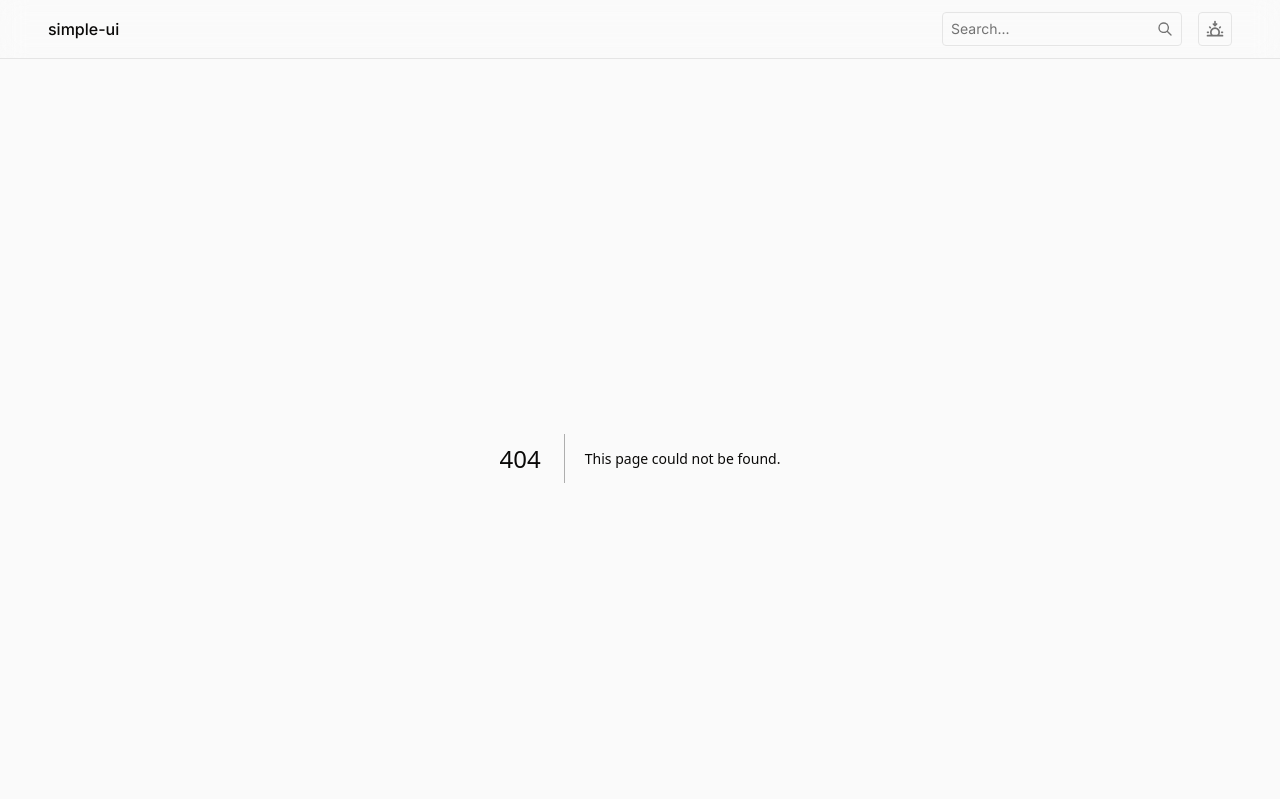
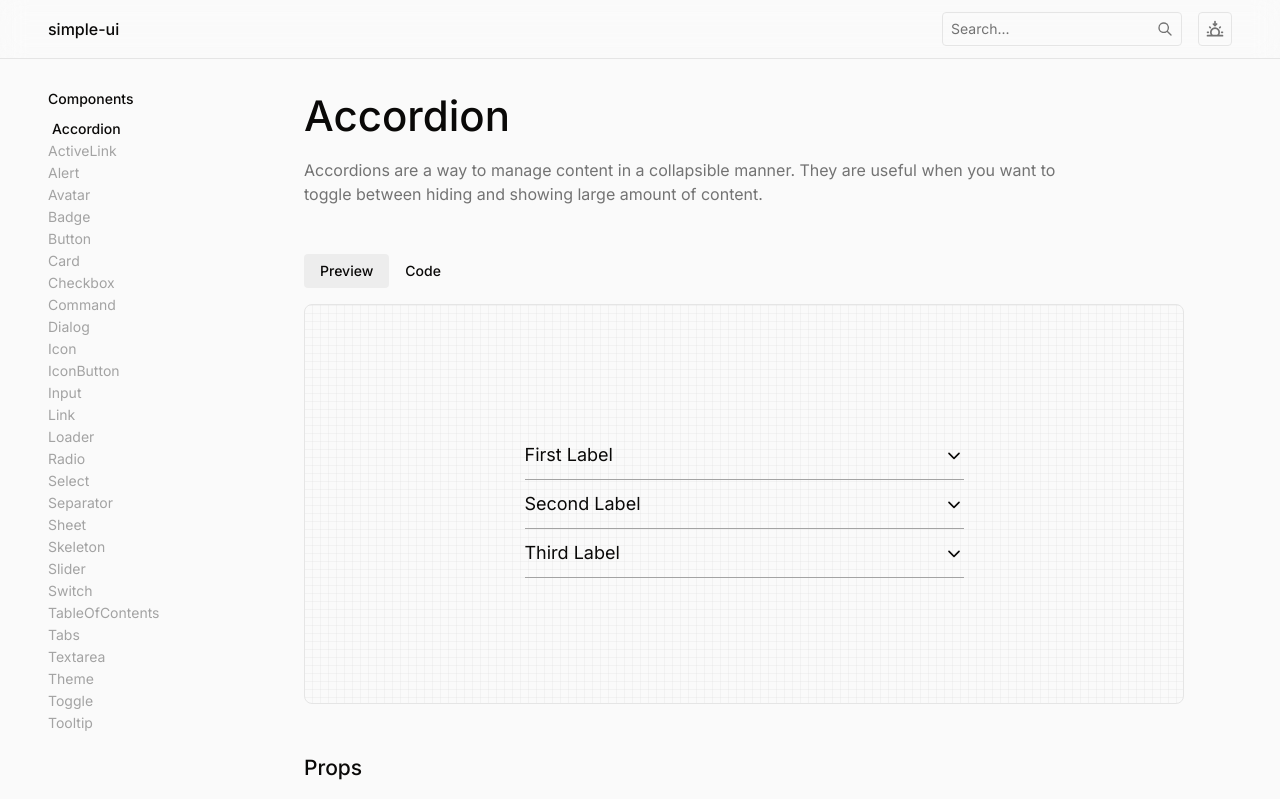
Before and after one commit to haberalan/simple-ui, a Next.js app: page /components/accordion in a window 1280 px wide. Before the commit this address had no page. Shown: the top 799 px of the page. Built offline with nearby package versions, Linux system fonts and the light colour scheme.

Commit message:
feat: add accordion page

```diff
--- /dev/null
+++ b/app/(sites)/components/accordion/page.tsx
@@ -0,0 +1,73 @@
+import { Accordion, AccordionItem } from "@/components/ui";
+import {
+  ComponentHeader,
+  ComponentPreview,
+  ComponentProps,
+} from "../_components";
+
+export default function Page() {
+  return (
+    <>
+      <ComponentHeader
+        name="Accordion"
+        description="Accordions are a way to manage content in a collapsible manner. They are useful when you want to toggle between hiding and showing large amount of content."
+      />
+      <ComponentPreview
+        preview={
+          <div className="w-1/2">
+            <Accordion>
+              <AccordionItem label="First Label">
+                <p>Content of the first label</p>
+              </AccordionItem>
+              <AccordionItem label="Second Label">
+                <p>Content of the second label</p>
+              </AccordionItem>
+              <AccordionItem label="Third Label">
+                <p>Content of the third label</p>
+              </AccordionItem>
+            </Accordion>
+          </div>
+        }
+      />
+      <ComponentProps
+        elements={[
+          {
+            name: "Accordion",
+            props: [
+              {
+                name: "children",
+                default: "undefined",
+                type: "React.ReactNode | React.ReactElement",
+                description: "Accordion contents.",
+              },
+              {
+                name: "multiple",
+                default: "false",
+                type: "boolean",
+                description:
+                  "Whether to allow multiple items to be open at the same time.",
+              },
+            ],
+          },
+          {
+            name: "AccordionItem",
+            props: [
+              {
+                name: "label",
+                default: "undefined",
+                type: "React.ReactElement | React.ReactNode",
+                description: "Label of the accordion item.",
+              },
+              {
+                name: "children",
+                default: "undefined",
+                type: "React.ReactElement | React.ReactNode",
+                description: "Content of the accordion item.",
+              },
+            ],
+          },
+        ]}
+      />
+    </>
+  );
+}
--- a/components/ui/Accordion/component.types.ts
+++ b/components/ui/Accordion/component.types.ts
@@ -1,4 +1,4 @@
-import React from 'react';
+import React from "react";
 
 type AccordionContextProps = {
   /**
```
